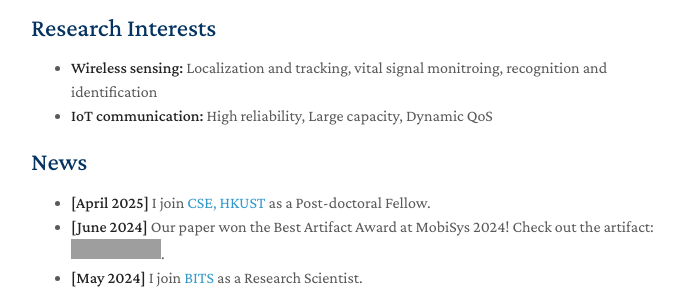
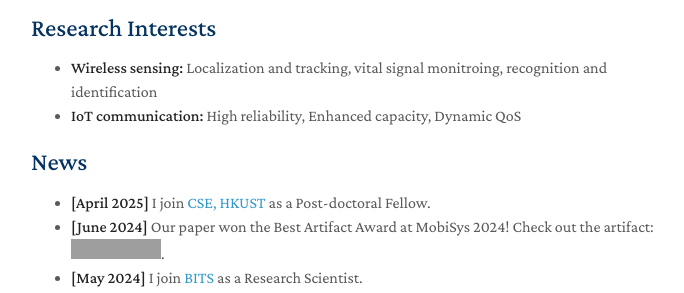
Before and after one commit to yanbozhang003/yanbozhang003.github.io, a Jekyll site: the page built from index.md, in a window 1280 px wide and 900 px high, cut to the strip 447-740 px from the top of the window. Shown: the whole strip, without its empty margins (439-1123 px from the left). Built offline with Jekyll 4.4.1, drawn with Linux system fonts in a browser that asks for light colours; nearby versions of some CDN libraries; a style sheet for code colours, icons or effects is not loaded; our own code applies the rules of GitHub Pages for plain Markdown files; grey boxes are pictures that could not be loaded.

Commit message:
Update index.md

```diff
--- a/index.md
+++ b/index.md
@@ -18,7 +18,7 @@ My research focuses on intelligent localization and sensing using wireless signa
 ## Research Interests
 
 - **Wireless sensing:** Localization and tracking, vital signal monitroing, recognition and identification
-- **IoT communication:** High reliability, Large capacity, Dynamic QoS
+- **IoT communication:** High reliability, Enhanced capacity, Dynamic QoS
 <!-- - **Reconfigurable Intelligent Surface (RIS):** Antenna design and system optimization -->
 
 ## News
```
